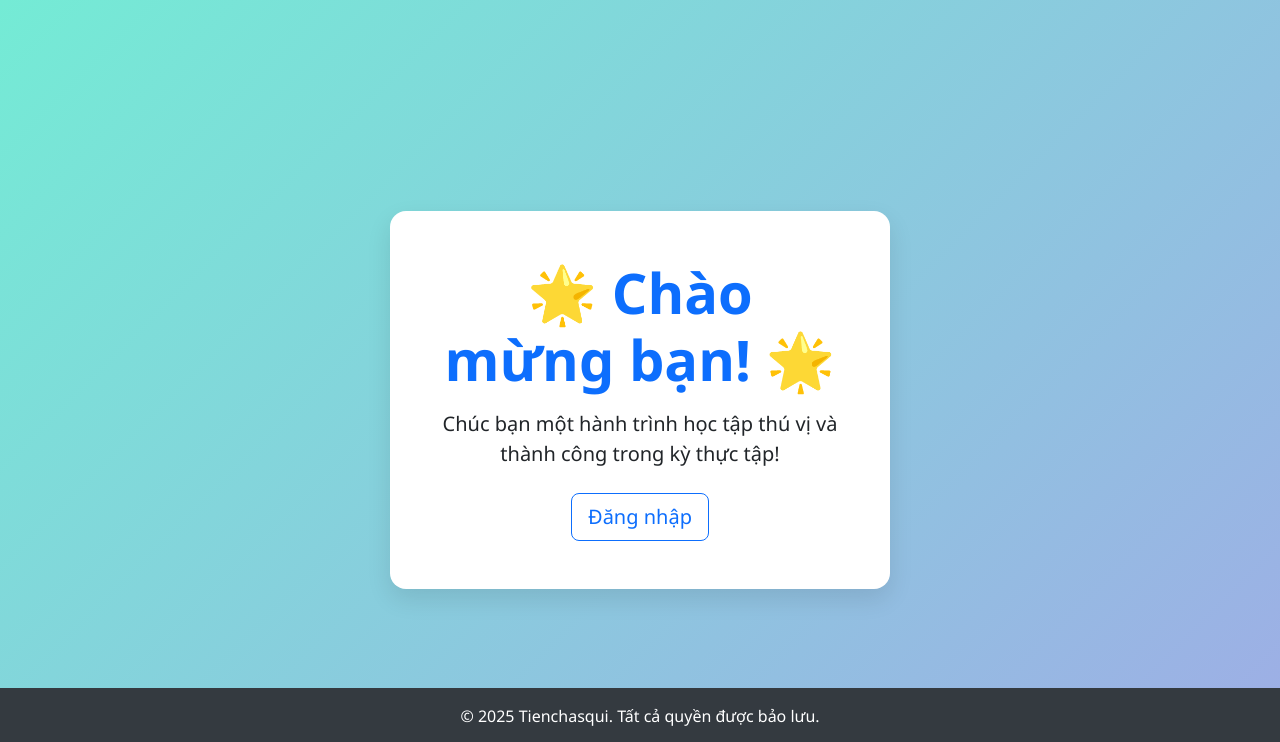
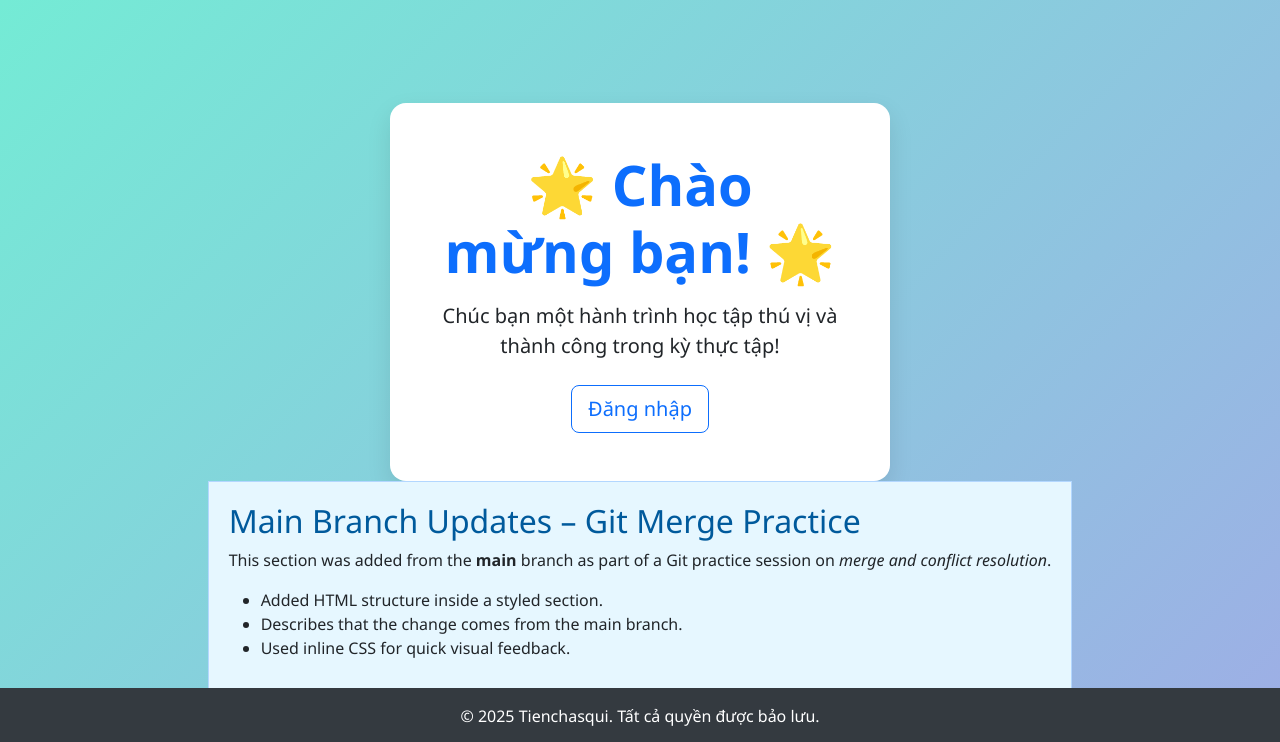
Before and after one commit to tienchasqui/intern-practice, a plain HTML site: page 12-05-2025/index.html in a window 1280 px wide. Shown: the top 742 px of the page. Drawn offline with nearby package versions, Linux system fonts and the light colour scheme.

Commit message:
main : add styled content to index.html to simulate confict

```diff
--- a/12-05-2025/index.html
+++ b/12-05-2025/index.html
@@ -65,6 +65,19 @@
       </p>
     </div>
   </footer>
+    <!-- 🟥 CONTENT FROM MAIN BRANCH -->
+<section style="background-color: #e6f7ff; padding: 20px; border: 1px solid #b3d7ff;">
+  <h2 style="color: #005a9c;">Main Branch Updates – Git Merge Practice</h2>
+  <p>
+    This section was added from the <strong>main</strong> branch as part of a Git practice
+    session on <em>merge and conflict resolution</em>.
+  </p>
+  <ul>
+    <li>Added HTML structure inside a styled section.</li>
+    <li>Describes that the change comes from the main branch.</li>
+    <li>Used inline CSS for quick visual feedback.</li>
+  </ul>
+</section>
   <script src="https://cdn.jsdelivr.net/npm/bootstrap@5.3.2/dist/js/bootstrap.bundle.min.js"></script>
 </body>
 </html>
```
Also changed, not shown: 12-05-2025/images/fixloixungdot.png (renamed from images 12-05/fixloixungdot.png), 12-05-2025/images/gitmergeandconflict.png (renamed from images 12-05/gitmergeandconflict.png), 12-05-2025/images/loixungdot.png (renamed from images 12-05/loixungdot.png).
